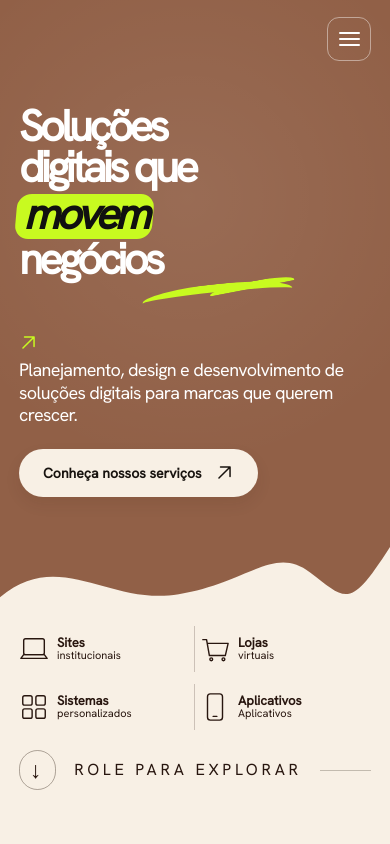
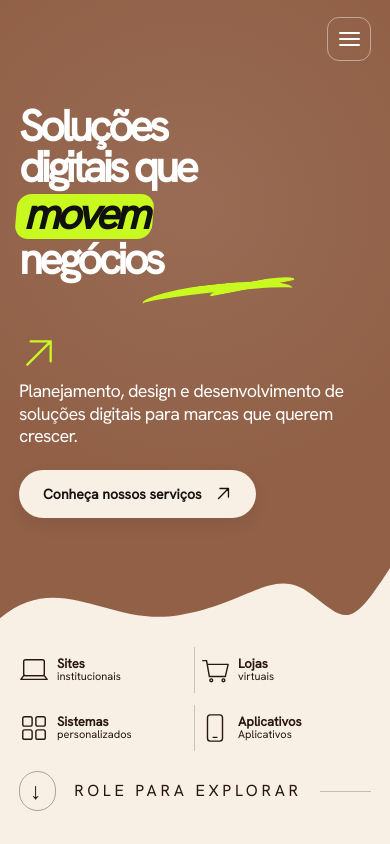
Before and after one commit to palomagl/unica, a React (Vite) app: page / in a window 390 px wide. Shown: the top 844 px of the page. Built offline with nearby package versions, Linux system fonts and the light colour scheme.

Commit message:
style: size and align SVG arrows across desktop and mobile

```diff
--- a/src/studio.css
+++ b/src/studio.css
@@ -397,3 +397,16 @@ body{margin:0}
  .u-site .u-pill-final{max-width:100%}
 }
 @media(prefers-reduced-motion:reduce){.u-project-visual,.u-project-copy{animation:none}}
+
+/* UI icon system: explicit SVG shapes so iOS never replaces ↗ with an emoji. */
+.u-vector-arrow{display:inline-block;width:18px;height:18px;flex:none;vertical-align:-.16em;stroke:currentColor;transition:transform .25s ease}
+a:hover>.u-vector-arrow,button:hover>.u-vector-arrow{transform:translate(2px,-2px)}
+.u-arrow{display:inline-flex;align-items:center}
+.u-arrow .u-vector-arrow{width:62px;height:62px;stroke-width:1.4}
+.u-art-chip{display:inline-flex;align-items:center;gap:6px}
+.u-art-chip .u-vector-arrow{width:13px;height:13px}
+.u-art-nav .u-vector-arrow{width:12px;height:12px}
+.u-mobile-nav .u-vector-arrow{width:18px;height:18px}
+.u-rail-grid .u-vector-arrow{stroke-width:1.7}
+@media(max-width:850px){.u-arrow .u-vector-arrow{width:40px;height:40px}}
+@media(max-width:480px){.u-pill .u-vector-arrow{width:17px;height:17px}}
```
